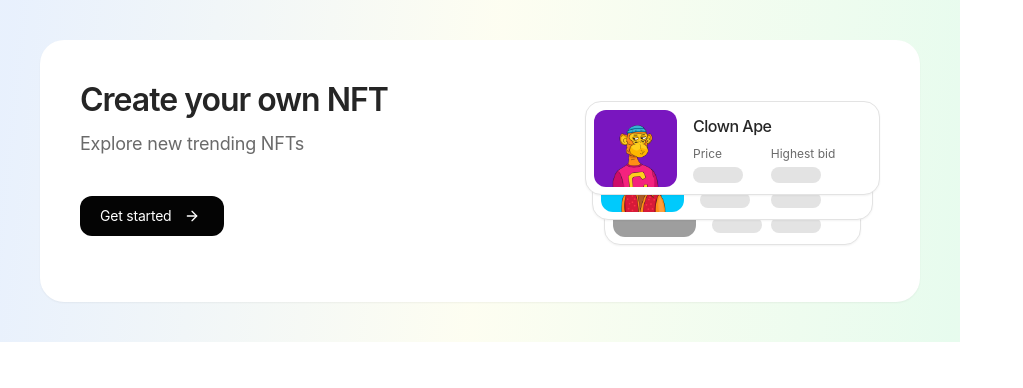
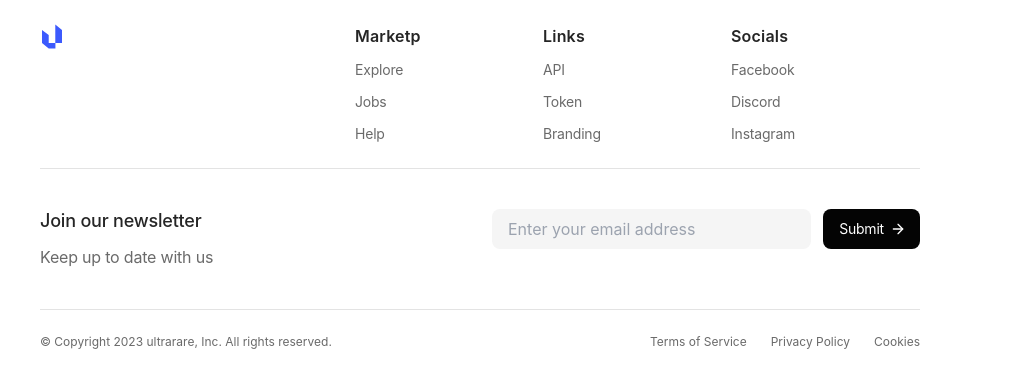
Before and after one commit to macin-dev/NFT, a React (Vite) app: page / in a window 1280 px wide. Shown: the top 388 px of the page, without its empty margins (0-1023 px from the left). Built offline with nearby package versions, Linux system fonts and the light colour scheme; grey boxes are pictures that could not be loaded.

Commit message:
Add Footer component

```diff
--- a/src/App.jsx
+++ b/src/App.jsx
@@ -1,4 +1,4 @@
-import { Container } from "./components/homepage/cta/Container";
+import { Container } from "./components/global/footer";
 import "./index.css";
 
 export function ConnectWallet() {
--- /dev/null
+++ b/src/components/global/footer/BottomBar.jsx
@@ -0,0 +1,20 @@
+export const BottomBar = () => {
+  return (
+    <div className="flex flex-col gap-6 self-stretch tablet:flex-row tablet:justify-between">
+      <p className="text-light-element-secondary text-[0.75rem] leading-4 text-center">
+        © Copyright 2023 ultrarare, Inc. All rights reserved.
+      </p>
+      <div className="flex gap-6 justify-center">
+        <p className="text-light-element-secondary text-[0.75rem] leading-4">
+          Terms of Service
+        </p>
+        <p className="text-light-element-secondary text-[0.75rem] leading-4">
+          Privacy Policy
+        </p>
+        <p className="text-light-element-secondary text-[0.75rem] leading-4">
+          Cookies
+        </p>
+      </div>
+    </div>
+  );
+};
--- /dev/null
+++ b/src/components/global/footer/Button.jsx
@@ -0,0 +1,8 @@
+export const Button = () => {
+  return (
+    <button className="bg-light-element-primary-btn flex justify-center items-center gap-2 py-2 px-4 self-stretch rounded-lg">
+      <p className="text-white text-sm tracking-[-0.0125rem]">Submit</p>
+      <img src="./assets/icons/light-arrow-right.svg" alt="Arrow Right Icon" />
+    </button>
+  );
+};
--- /dev/null
+++ b/src/components/global/footer/Container.jsx
@@ -0,0 +1,11 @@
+import { Explore, Suscribe, BottomBar } from ".";
+
+export const Container = () => {
+  return (
+    <div className="flex flex-col w-[23.4375rem] py-6 px-4 gap-10 items-start bg-white tablet:w-[60rem] tablet:py-6 tablet:px-10 tablet:gap-6 desktop:py-[3.75rem] desktop:px-10 desktop:gap-10">
+      <Explore />
+      <Suscribe />
+      <BottomBar />
+    </div>
+  );
+};
--- /dev/null
+++ b/src/components/global/footer/Explore.jsx
@@ -0,0 +1,24 @@
+import { Group } from "./";
+
+export const Explore = () => {
+  return (
+    <div className="flex flex-col tablet:flex-grow items-start gap-10 self-stretch tablet:flex-row tablet:gap-2.5">
+      <div className="tablet:flex-grow tablet:shrink-0 tablet:w-6 tablet:h-[1.625rem]">
+        <img src="./assets/icons/shortLogo.svg" alt="Logo of Platform" />
+      </div>
+
+      <div className="flex flex-row flex-wrap gap-y-10 self-stretch tablet:w-[35.3125rem] tablet:gap-0 tablet:justify-start">
+        <Group title="Marketp" text1="Explore" text2="Jobs" text3="Help" />
+
+        <Group title="Links" text1="API" text2="Token" text3="Branding" />
+
+        <Group
+          title="Socials"
+          text1="Facebook"
+          text2="Discord"
+          text3="Instagram"
+        />
+      </div>
+    </div>
+  );
+};
--- /dev/null
+++ b/src/components/global/footer/Group.jsx
@@ -0,0 +1,18 @@
+export const Group = ({ title, text1, text2, text3 }) => {
+  return (
+    <div className="flex flex-gro flex-col gap-3 w-[10.6875rem] tablet:w-[11.75rem]">
+      <h3 className="text-light-element-primary text-[1rem] font-semibold leading-6 tracking-[0.0125rem]">
+        {title}
+      </h3>
+      <p className="text-light-element-secondary text-sm tracking-[-0.0125rem]">
+        {text1}
+      </p>
+      <p className="text-light-element-secondary text-sm tracking-[-0.0125rem]">
+        {text2}
+      </p>
+      <p className="text-light-element-secondary text-sm tracking-[-0.0125rem]">
+        {text3}
+      </p>
+    </div>
+  );
+};
--- /dev/null
+++ b/src/components/global/footer/Suscribe.jsx
@@ -0,0 +1,25 @@
+import { Button } from "./";
+
+export const Suscribe = () => {
+  return (
+    <div className="flex flex-col gap-10 py-6 justify-center self-stretch border-t border-b border-t-light-border border-b-light-border tablet:flex-row tablet:py-10">
+      <div className="flex flex-col gap-3 flex-grow flex-shrink-0 self-stretch">
+        <p className="text-light-element-primary text-lg leading-6 tracking-[-0.0125rem] font-medium">
+          Join our newsletter
+        </p>
+        <p className="text-light-element-secondary text-[1rem] leading-6 tracking-[-0.0125rem]">
+          Keep up to date with us
+        </p>
+      </div>
+
+      <div className="flex items-start gap-3 self-stretch h-10 tablet:w-[26.75rem]">
+        <input
+          className="bg-light-surface-soft flex-grow flex-shrink-0 self-stretch p-4 py-2 rounded-lg text-[1rem]"
+          placeholder="Enter your email address"
+          type="text"
+        />
+        <Button />
+      </div>
+    </div>
+  );
+};
--- /dev/null
+++ b/src/components/global/footer/index.js
@@ -0,0 +1,6 @@
+export * from "./Container";
+export * from "./Explore";
+export * from "./Group";
+export * from "./Suscribe";
+export * from "./Button";
+export * from "./BottomBar";
```
